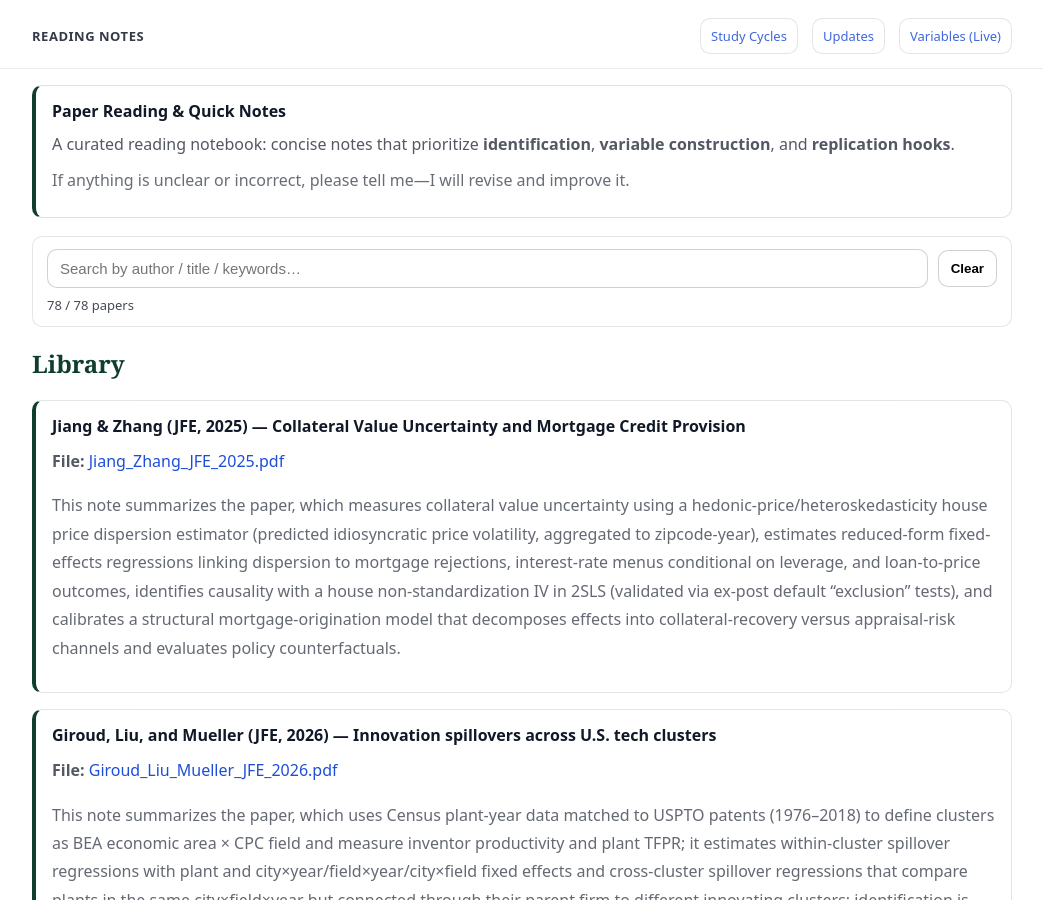
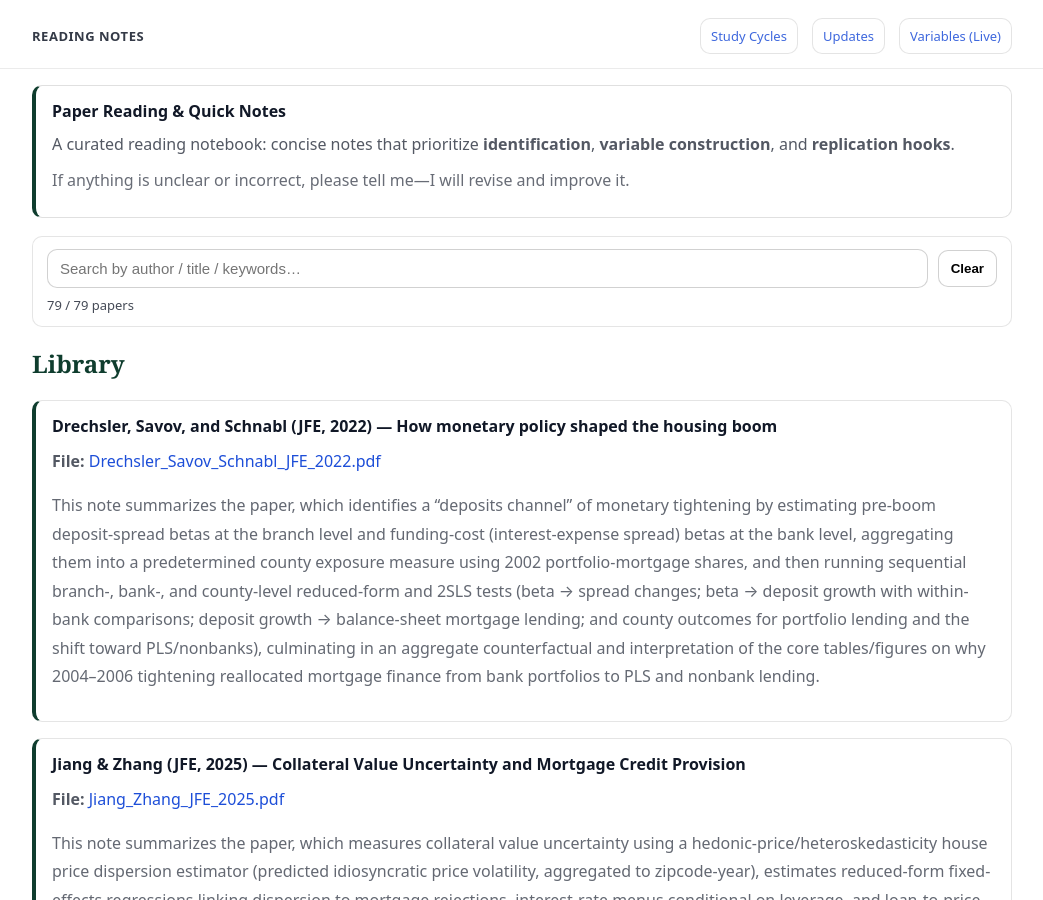
Before and after one commit to yaxinzn/study-archive, a Jekyll site: the page built from reading/index.md, in a window 1280 px wide and 900 px high. Shown: the whole window, without its empty margins (118-1161 px from the left). Built offline with Jekyll 4.4.1, drawn with Linux system fonts in a browser that asks for light colours.

Commit message:
Reading: add/update Drechsler_Savov_Schnabl_JFE_2022.pdf

```diff
--- a/_data/reading.yml
+++ b/_data/reading.yml
@@ -1,3 +1,8 @@
+- title: "Drechsler, Savov, and Schnabl (JFE, 2022) — How monetary policy shaped the housing boom"
+  file: "Drechsler_Savov_Schnabl_JFE_2022.pdf"
+  desc: "
+This note summarizes the paper, which identifies a “deposits channel” of monetary tightening by estimating pre-boom deposit-spread betas at the branch level and funding-cost (interest-expense spread) betas at the bank level, aggregating them into a predetermined county exposure measure using 2002 portfolio-mortgage shares, and then running sequential branch-, bank-, and county-level reduced-form and 2SLS tests (beta → spread changes; beta → deposit growth with within-bank comparisons; deposit growth → balance-sheet mortgage lending; and county outcomes for portfolio lending and the shift toward PLS/nonbanks), culminating in an aggregate counterfactual and interpretation of the core tables/figures on why 2004–2006 tightening reallocated mortgage finance from bank portfolios to PLS and nonbank lending."
+
 - title: "Jiang & Zhang (JFE, 2025) — Collateral Value Uncertainty and Mortgage Credit Provision"
   file: "Jiang_Zhang_JFE_2025.pdf"
   desc: "
```
